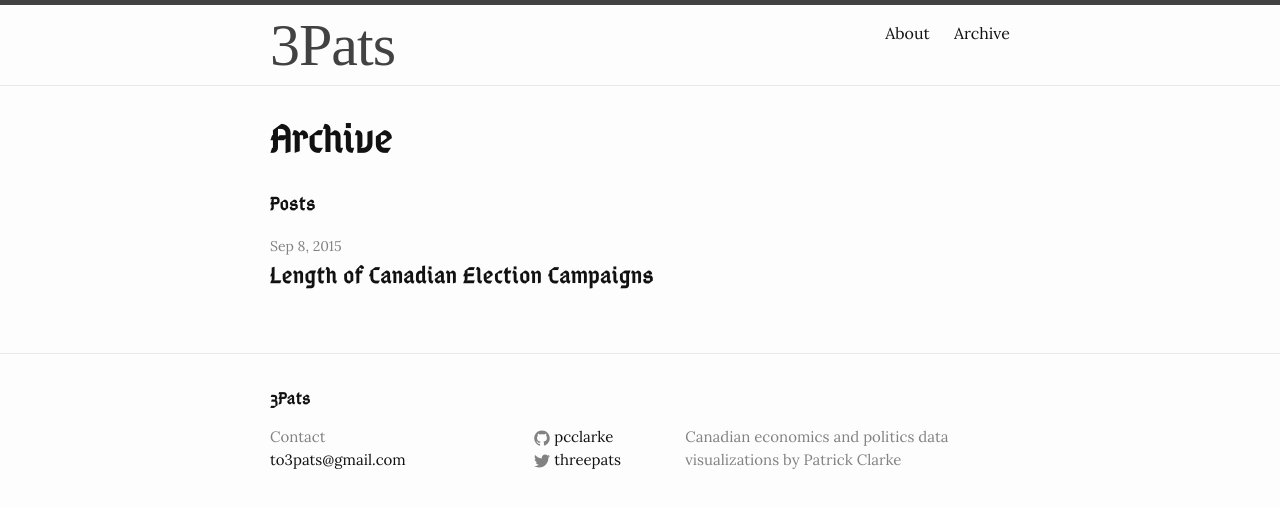
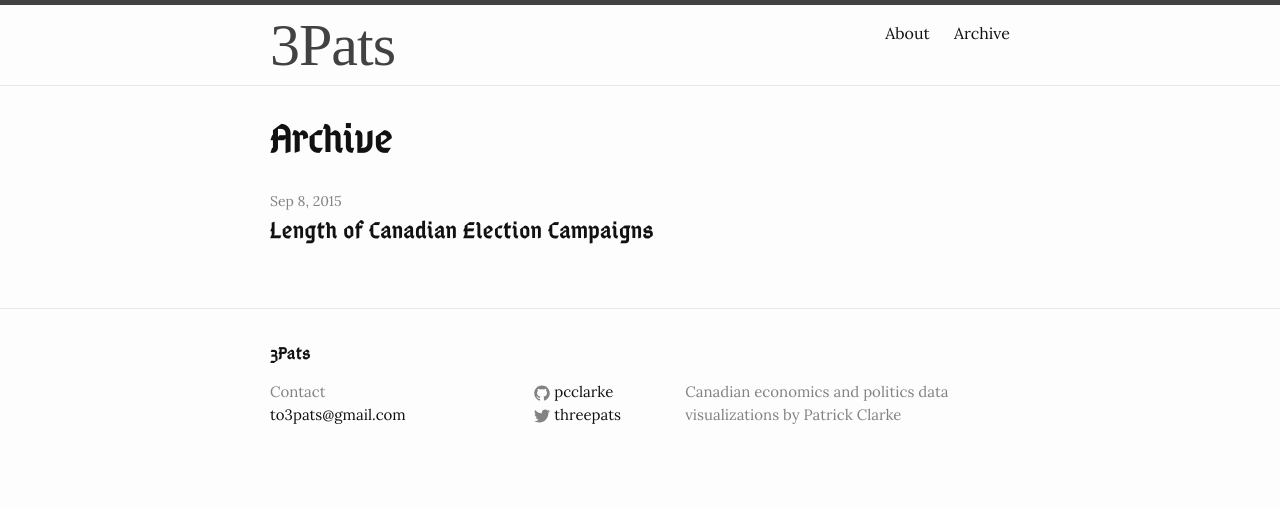
Before and after one commit to pcclarke/3pats, a Jekyll site: the page built from archive.md, in a window 1280 px wide. Shown: the top 508 px of the page. Built offline with Jekyll 4.4.1, drawn with Linux system fonts in a browser that asks for light colours; some web fonts are replaced.

Commit message:
More tweaks for fixed width

```diff
--- a/_sass/_base.scss
+++ b/_sass/_base.scss
@@ -21,6 +21,7 @@
     color: $text-color;
     background-color: $background-color;
     -webkit-text-size-adjust: 100%;
+	min-width: $content-width;
 }
 
 
@@ -155,10 +156,8 @@
  * Wrapper
  */
 .wrapper {
-    //max-width: -webkit-calc(#{$content-width} - (#{$spacing-unit} * 2));
-    //max-width:         calc(#{$content-width} - (#{$spacing-unit} * 2));
-	width: -webkit-calc(#{$content-width} - (#{$spacing-unit} * 2));
-	width:         calc(#{$content-width} - (#{$spacing-unit} * 2));
+    max-width: -webkit-calc(#{$content-width} - (#{$spacing-unit} * 2));
+    max-width:         calc(#{$content-width} - (#{$spacing-unit} * 2));
     margin-right: auto;
     margin-left: auto;
     padding-right: $spacing-unit;
--- a/_sass/_layout.scss
+++ b/_sass/_layout.scss
@@ -238,3 +238,7 @@
 
 
 }
+
+text {
+	font-family: $base-font-family;
+}
--- a/archive.md
+++ b/archive.md
@@ -3,9 +3,6 @@
 title: Archive
 permalink: /archive/
 ---
-
-
-  <h1 class="page-heading">Posts</h1>
 
   <ul class="post-list">
     {% for post in site.posts %}
```
